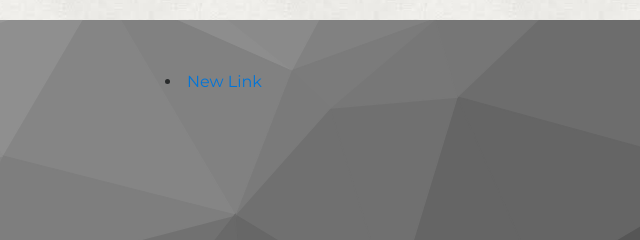
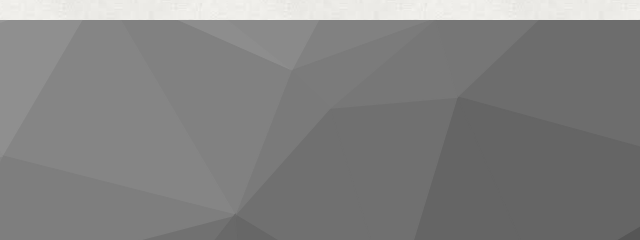
Before and after one commit to akaevjumgal/taryh_kg, a plain HTML site: page index.html in a window 1280 px wide. Shown: the part 1989-2229 px from the top of the page, 300-940 px from the left. Drawn offline with nearby package versions, Linux system fonts and the light colour scheme.

Commit message:
Delete the latest created link on the footer

```diff
--- a/index.html
+++ b/index.html
@@ -116,7 +116,7 @@
                         </ul>
                     </div>
                     <div class="col-lg-4">
-			<li><a href="#">New Link</a></li>
+
                     </div>
                     <div class="col-lg-4">
 
```
